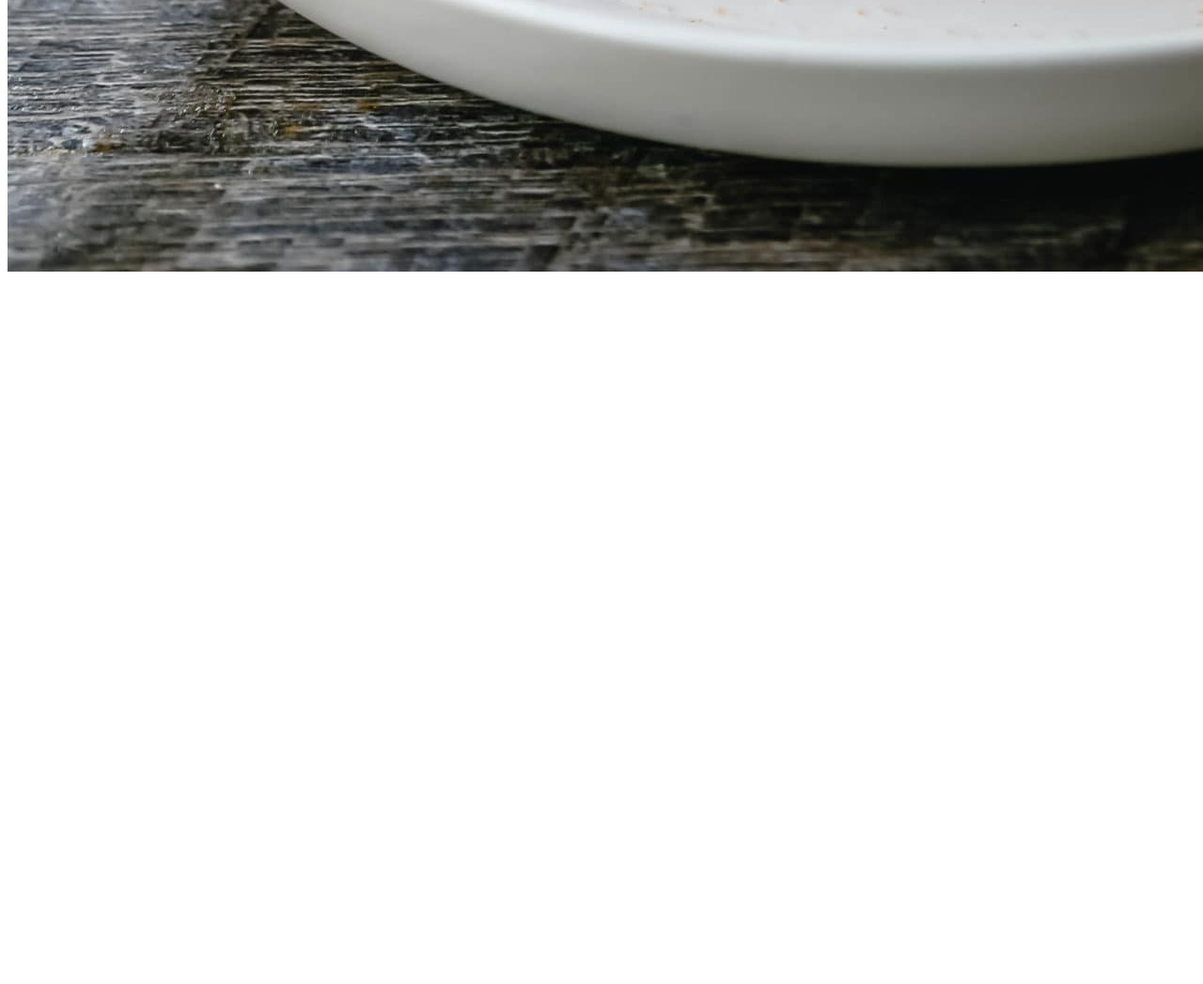
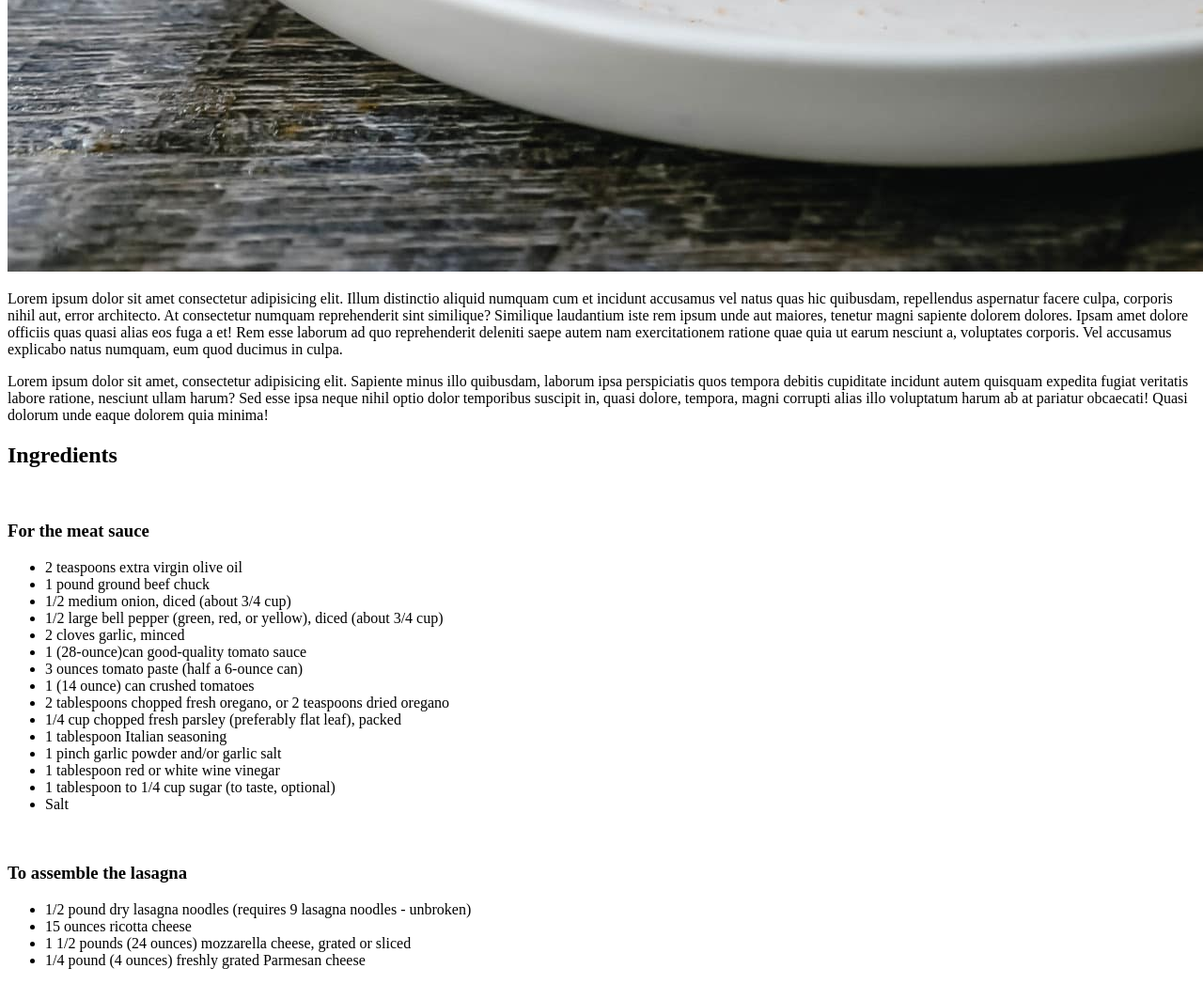
Before and after one commit to ireidt/odin-recipes, a plain HTML site: page recipes/lasagna.html in a window 1280 px wide. Shown: the part 1058-2105 px from the top of the page at 94% size. Before the commit the page ends 1359 px from the top, so only its background shows below. Drawn offline with Linux system fonts and the light colour scheme.

Commit message:
added filler text for description to lasagna.html as well as ingredient list I found online

```diff
--- a/recipes/lasagna.html
+++ b/recipes/lasagna.html
@@ -8,6 +8,41 @@
 </head>
 <body>
     <h1>Lasagna</h1>
-   <img src="Classic-Lasagna-12-2048x1267.jpg" alt="">
-</body>
-</html>
+   <img src="Classic-Lasagna-12-2048x1267.jpg" alt=" lasagna">
+ <p>Lorem ipsum dolor sit amet consectetur adipisicing elit. Illum distinctio aliquid numquam cum et incidunt accusamus vel natus quas hic quibusdam, repellendus aspernatur facere culpa, corporis nihil aut, error architecto.
+ At consectetur numquam reprehenderit sint similique? Similique laudantium iste rem ipsum unde aut maiores, tenetur magni sapiente dolorem dolores. Ipsam amet dolore officiis quas quasi alias eos fuga a et!
+ Rem esse laborum ad quo reprehenderit deleniti saepe autem nam exercitationem ratione quae quia ut earum nesciunt a, voluptates corporis. Vel accusamus explicabo natus numquam, eum quod ducimus in culpa.
+ </p>
+ <p>Lorem ipsum dolor sit amet, consectetur adipisicing elit. Sapiente minus illo quibusdam, laborum ipsa perspiciatis quos tempora debitis cupiditate incidunt autem quisquam expedita fugiat veritatis labore ratione, nesciunt ullam harum?
+ Sed esse ipsa neque nihil optio dolor temporibus suscipit in, quasi dolore, tempora, magni corrupti alias illo voluptatum harum ab at pariatur obcaecati! Quasi dolorum unde eaque dolorem quia minima!</p>
+
+<p><h2>Ingredients</h2></p>
+<br />
+<h3>For the meat sauce</h3>
+<ul>
+<li>2 teaspoons extra virgin olive oil</li>
+<li>1 pound ground beef chuck</li>
+<li>1/2 medium onion, diced (about 3/4 cup)</li>
+<li>1/2 large bell pepper (green, red, or yellow), diced (about 3/4 cup)</li>
+<li>2 cloves garlic, minced</li>
+<li>1 (28-ounce)can good-quality tomato sauce</li>
+<li>3 ounces tomato paste (half a 6-ounce can)</li>
+<li>1 (14 ounce) can crushed tomatoes</li>
+<li>2 tablespoons chopped fresh oregano, or 2 teaspoons dried oregano</li>
+<li>1/4 cup chopped fresh parsley (preferably flat leaf), packed</li>
+<li>1 tablespoon Italian seasoning</li>
+<li>1 pinch garlic powder and/or garlic salt</li>
+<li>1 tablespoon red or white wine vinegar</li>
+<li>1 tablespoon to 1/4 cup sugar (to taste, optional)</li>
+<li>Salt</li>
+
+</ul>
+<br />
+<h3>To assemble the lasagna</h3>
+<ul>
+<li>1/2 pound dry lasagna noodles (requires 9 lasagna noodles - unbroken)</li>
+<li>15 ounces ricotta cheese</li>
+<li>1 1/2 pounds (24 ounces) mozzarella cheese, grated or sliced</li>
+<li>1/4 pound (4 ounces) freshly grated Parmesan cheese</li>
+</ul>
+ </html>
```
